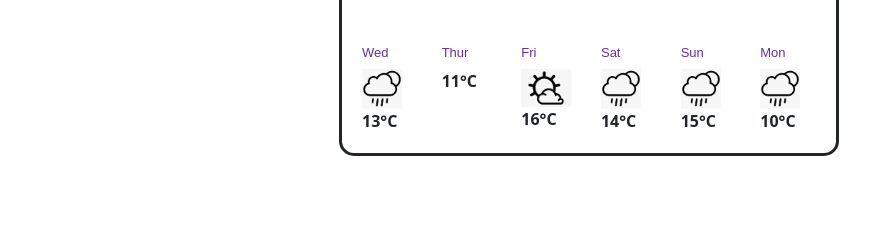
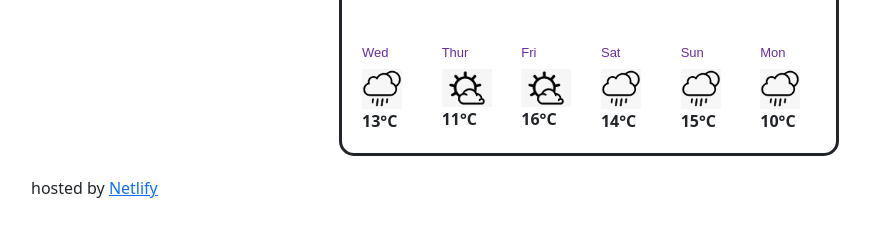
Before and after one commit to KatzerinaC/weatherProject, a plain HTML site: page index.html in a window 1280 px wide. Shown: the part 295-532 px from the top of the page, without its empty margins (51-921 px from the left). Drawn offline with nearby package versions, Linux system fonts and the light colour scheme; no server answers; a web font is replaced by a local one.

Commit message:
added netlify linl

```diff
--- a/index.html
+++ b/index.html
@@ -89,7 +89,7 @@
       Thur
       </h3>
        <div>
-
+        <img class=forescast-icon src="images/sunny-cloudy.png" alt=""width="50px">
       </div>
     <strong>
         11°C
@@ -142,6 +142,10 @@
 </div>
 </div>
   </div>
+  <p>
+  hosted by <a href="https://coruscating-beijinho-48458c.netlify.app/" target="_blank"
+  >Netlify</a>
+  </p>
   <script src="script.js"></script>
 </body>
 </html>
```
